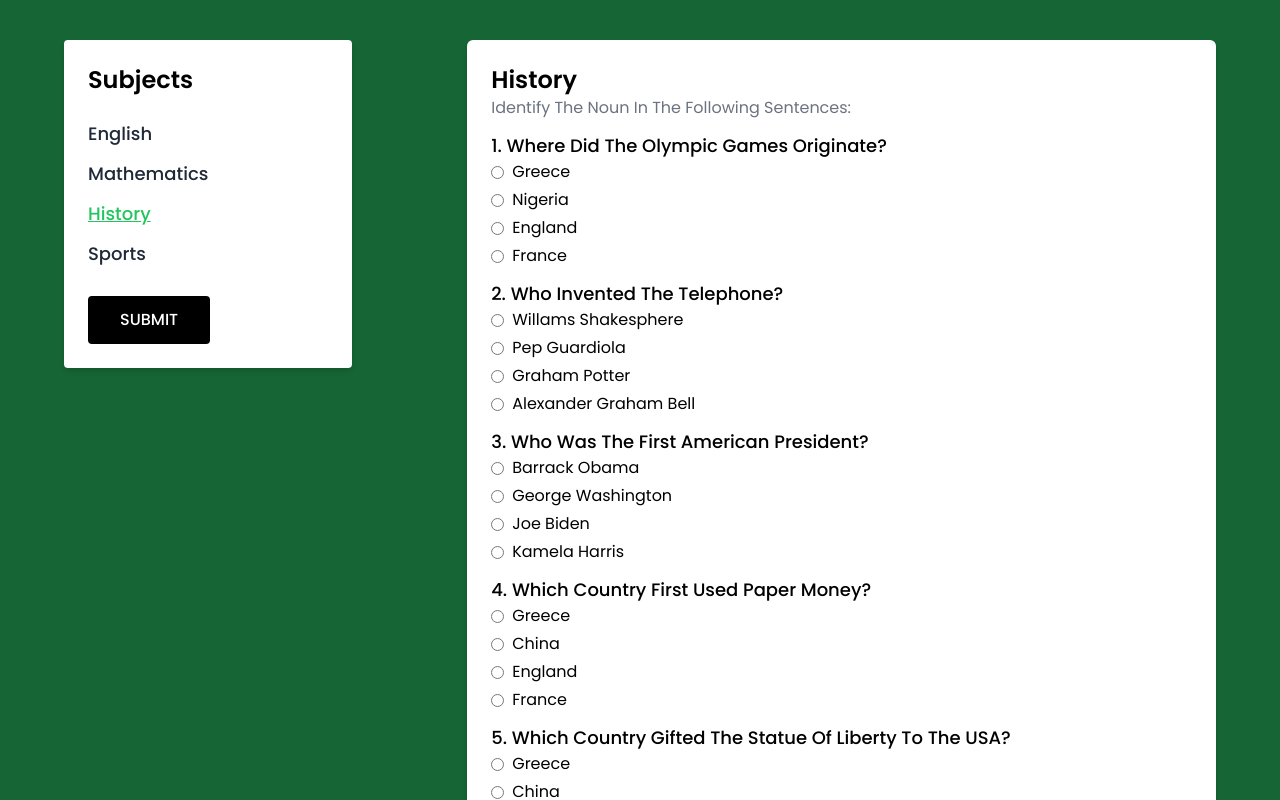
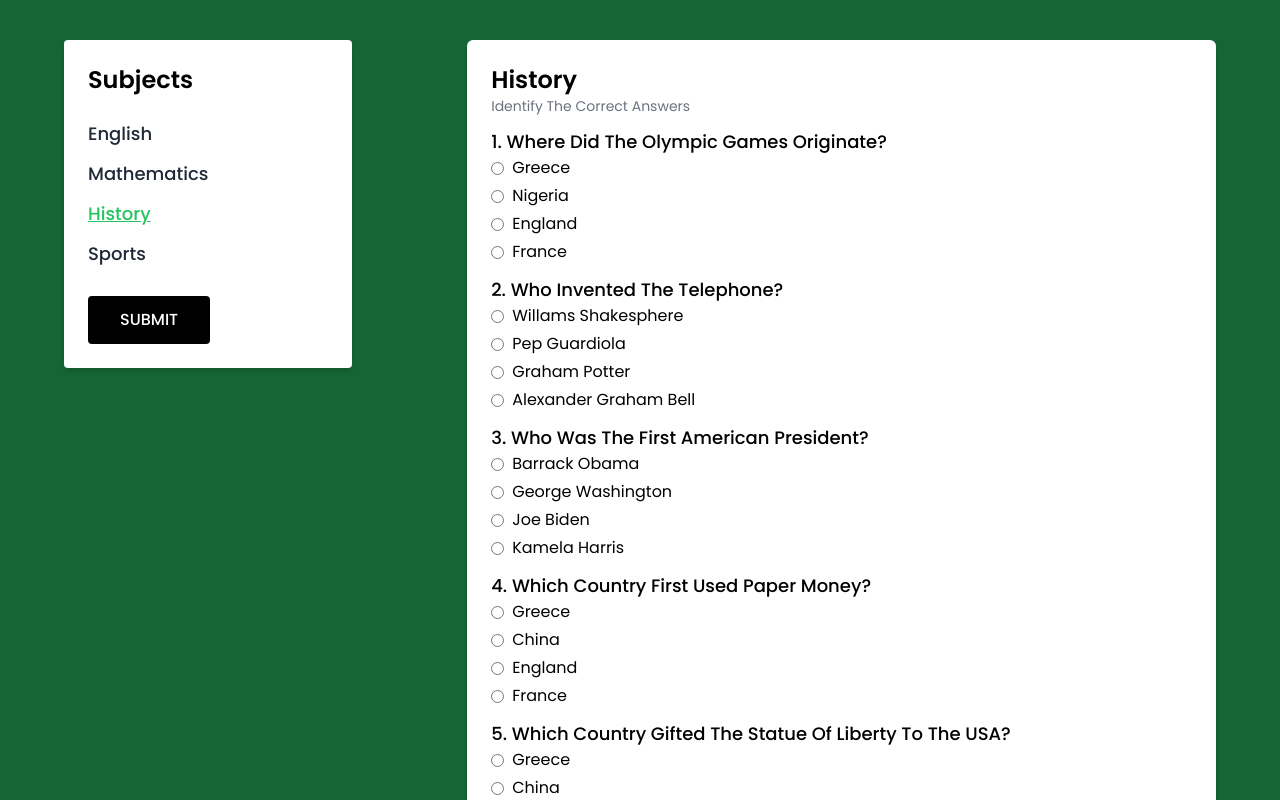
Before and after one commit to mr-atuzie/cbt, a React (Create React App) app: page /history in a window 1280 px wide. Shown: the top 800 px of the page. Built offline with nearby package versions, Linux system fonts and the light colour scheme.

Commit message:
nbsdjkds

```diff
--- a/src/components/English.jsx
+++ b/src/components/English.jsx
@@ -38,7 +38,9 @@
             <h1 className=" text-2xl lg:4xl font-semibold capitalize">
               {exam?.name}
             </h1>
-            <p className=" text-gray-500 capitalize">{exam?.instructions}</p>
+            <p className=" text-gray-500 text-sm capitalize">
+              {exam?.instructions}
+            </p>
           </div>
           {/* <div className="flex items-center gap-3">
             <h1 className=" font-semibold uppercase">score:</h1>
--- a/src/components/History.jsx
+++ b/src/components/History.jsx
@@ -39,7 +39,9 @@
             <h1 className=" text-2xl lg:4xl font-semibold capitalize">
               {exam?.name}
             </h1>
-            <p className=" text-gray-500 capitalize">{exam?.instructions}</p>
+            <p className=" text-gray-500 text-sm capitalize">
+              {exam?.instructions}
+            </p>
           </div>
           {/* <div className="flex items-center gap-3">
             <h1 className=" font-semibold uppercase">score:</h1>
--- a/src/components/Home.jsx
+++ b/src/components/Home.jsx
@@ -53,7 +53,7 @@
         <div className=" flex justify-between">
           <div>
             <h1 className=" text-2xl lg:4xl font-semibold capitalize">RULES</h1>
-            <p className=" text-gray-500 capitalize">
+            <p className=" text-sm text-gray-500 capitalize">
               Please read the following instruction carefully
             </p>
           </div>
--- a/src/components/Maths.jsx
+++ b/src/components/Maths.jsx
@@ -25,7 +25,9 @@
             <h1 className=" text-2xl lg:4xl font-semibold capitalize">
               {exam?.name}
             </h1>
-            <p className=" text-gray-500 capitalize">{exam?.instructions}</p>
+            <p className=" text-sm text-gray-500 capitalize">
+              {exam?.instructions}
+            </p>
           </div>
           {/* <div className="flex items-center gap-3">
             <h1 className=" font-semibold uppercase">score:</h1>
--- a/src/components/Sports.jsx
+++ b/src/components/Sports.jsx
@@ -33,7 +33,9 @@
             <h1 className=" text-2xl lg:4xl font-semibold capitalize">
               {exam?.name}
             </h1>
-            <p className=" text-gray-500 capitalize">{exam?.instructions}</p>
+            <p className=" text-sm text-gray-500 capitalize">
+              {exam?.instructions}
+            </p>
           </div>
           {/* <div className="flex items-center gap-3">
             <h1 className=" font-semibold uppercase">score:</h1>
--- a/src/data.js
+++ b/src/data.js
@@ -32,7 +32,7 @@
   },
   {
     name: "mathematics",
-    instructions: "Identify the noun in the following sentences:",
+    instructions: "Solve the following Questions",
     questions: [
       {
         question:
@@ -66,7 +66,7 @@
   },
   {
     name: "history",
-    instructions: "Identify the noun in the following sentences:",
+    instructions: "Identify the Correct Answers",
     questions: [
       {
         question: "Where did the Olympic Games originate?",
@@ -107,7 +107,7 @@
   },
   {
     name: "sports",
-    instructions: "Identify the noun in the following sentences:",
+    instructions: "Pick the correct answer from the following questions",
     questions: [
       {
         question: "Who is the football player wit the most balon d or?",
```
